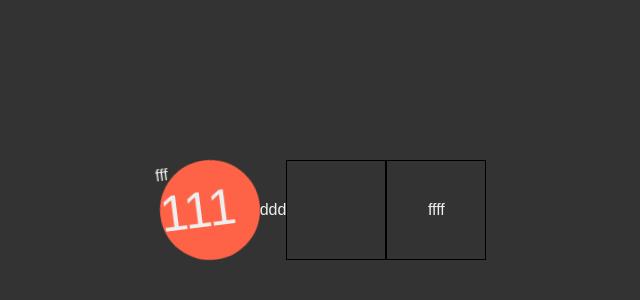
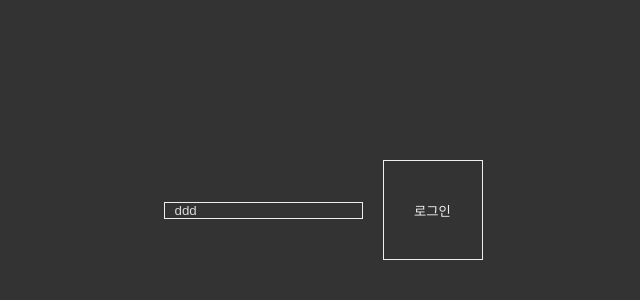
Before and after one commit to vanadis0929/react2024, a React (Create React App) app in the folder masterclass/: page / in a window 1280 px wide. Shown: the part 190-490 px from the top of the page, without its empty margins (317-957 px from the left). Built offline with nearby package versions, Linux system fonts and the light colour scheme.

Commit message:
타입에러가 안잡힘... (props, theme typescript)

```diff
--- a/masterclass/public/index.html
+++ b/masterclass/public/index.html
@@ -5,10 +5,7 @@
     <link rel="icon" href="%PUBLIC_URL%/favicon.ico" />
     <meta name="viewport" content="width=device-width, initial-scale=1" />
     <meta name="theme-color" content="#000000" />
-    <meta
-      name="description"
-      content="Web site created using create-react-app"
-    />
+    <meta name="description" content="Web site created using create-react-app" />
     <link rel="apple-touch-icon" href="%PUBLIC_URL%/logo192.png" />
     <!--
       manifest.json provides metadata used when your web app is installed on a
--- a/masterclass/src/App.tsx
+++ b/masterclass/src/App.tsx
@@ -1,9 +1,12 @@
 import { Fragment } from 'react';
 
-import { createGlobalStyle, keyframes, styled } from 'styled-components';
+import { createGlobalStyle } from 'styled-components';
 
-import { Button, ButtonCircle } from './components/Button';
+// import { Button, ButtonCircle } from './components/Button';
 
+// import Circle from './components/Circle';
+
+import Form from './components/Form';
 const root = `
 :root {
   --colorPrimary10: #e1001e;
@@ -226,51 +229,22 @@ const Global = createGlobalStyle`
     display: flex;
     place-content: center;
     place-items: center;
-    background-color: ${(props) => props.theme.bgColor} ;
-    color: ${(props) => props.theme.textColor} ;
-  }
-`;
+    background-color: ${(props) => props.theme.bgColor};
+    color: ${(props) => props.theme.textColor};
 
-//animation keyframe 작성 및 적용
-const anime = keyframes`
-  from { rotate: 0deg; border-radius: 0}
-  to { rotate: 360deg;border-radius: 100% }
-`;
 
-const Emoji = styled.span`
-  font-size: 50px;
-`;
 
-const Box = styled.div`
-  width: 100px;
-  aspect-ratio: 1/1;
-  background-color: tomato;
-  //animation keyframe 작성 및 적용
-  animation: ${anime} 1s infinite linear;
-
-  &:before {
-    content: 'fff';
   }
 
-  // 태그명이 아닌 styled component 자체를 불러오는것도 가능
-  &:hover > ${Emoji} {
-    background-color: yellow;
-  }
 `;
 
 function App() {
   return (
     <Fragment>
       <Global />
-      <Box>
-        <Emoji as="div">111</Emoji>
-      </Box>
-      ddd
-      <Button type="button" />
-
-      <Button type="reset" as="a" href="#none">
-        ffff
-      </Button>
+      <main>
+        <Form />
+      </main>
     </Fragment>
   );
 }
--- a/masterclass/src/components/Button.tsx
+++ b/masterclass/src/components/Button.tsx
@@ -1,14 +1,22 @@
 import styled from 'styled-components';
 
-export const Button = styled.button`
+interface Props {
+  bordercolor?: string;
+  bgcolor?: string;
+  radius?: string;
+  type?: string;
+  href?: string;
+}
+
+export const Button = styled.button<Props>`
   display: inline-flex;
   place-items: center;
   place-content: center;
-  border: 1px solid #000;
-  background-color: transparent;
+  border: 1px solid ${(props) => props.bordercolor};
+  background-color: ${(props) => props.bgcolor};
   width: 100px;
   aspect-ratio: 1/1;
-Z
+  border-radius: ${(props) => props.radius};
 `;
 
 export const ButtonCircle = styled(Button)`
--- /dev/null
+++ b/masterclass/src/components/Form.tsx
@@ -0,0 +1,51 @@
+import React, { useState } from 'react';
+import { styled, createGlobalStyle } from 'styled-components';
+
+import { Button } from './Button';
+
+const Global = createGlobalStyle`
+	form {
+		display: flex; gap: 20px;
+
+		input { padding-inline: 10px; align-self: center; }
+
+		input {
+
+			background-color: ${(props) => props.theme.bgColor} ;
+			color: ${(props) => props.theme.textColor} ;
+			border-color: ${(props) => props.theme.textColor} ;
+			}
+
+	}
+
+`;
+
+const Form = () => {
+  const [value, setValue] = useState('');
+  const onChange = (event: React.FormEvent<HTMLInputElement>) => {
+    //비구조화할당.. 깊은 객체의 값을 꺼냄. event.currentTarget.value의 값을 가져옴
+    // const {
+    //   currentTarget: { value },
+    // } = event;
+
+    const { value } = event.currentTarget;
+
+    // console.log(value);
+    setValue(value);
+  };
+
+  const onSubmit = (event: React.FormEvent<HTMLFormElement>) => {
+    event.preventDefault();
+    console.log('result:::', value);
+  };
+
+  return (
+    <form onSubmit={onSubmit}>
+      <Global />
+      <input type="text" onChange={onChange} placeholder="ddd" />
+      <Button type="sumbit">로그인</Button>
+    </form>
+  );
+};
+
+export default Form;
--- a/masterclass/src/index.tsx
+++ b/masterclass/src/index.tsx
@@ -1,19 +1,11 @@
 import React from 'react';
 import ReactDOM from 'react-dom/client';
 import { ThemeProvider } from 'styled-components';
+import { lightTheme, darkTheme } from './theme';
+
 import App from './App';
 
 const root = ReactDOM.createRoot(document.getElementById('root') as HTMLElement);
-
-const darkTheme = {
-  textColor: '#eee',
-  bgColor: '#333',
-};
-
-const lightTheme = {
-  textColor: '#333',
-  bgColor: '#eee',
-};
 
 root.render(
   <React.StrictMode>
--- /dev/null
+++ b/masterclass/src/theme.ts
@@ -0,0 +1,12 @@
+import { DefaultTheme } from 'styled-components';
+
+export const lightTheme: DefaultTheme = {
+  bgColor: '#fff',
+  textColor: '#555',
+  btnColor: 'tomato',
+};
+export const darkTheme: DefaultTheme = {
+  bgColor: '#333',
+  textColor: '#eee',
+  btnColor: 'teal',
+};
```
Also changed, not shown: masterclass/src/styled.d.ts (added, +10 -0 lines), 1 other file (tests, documents, lock files or other folders).
